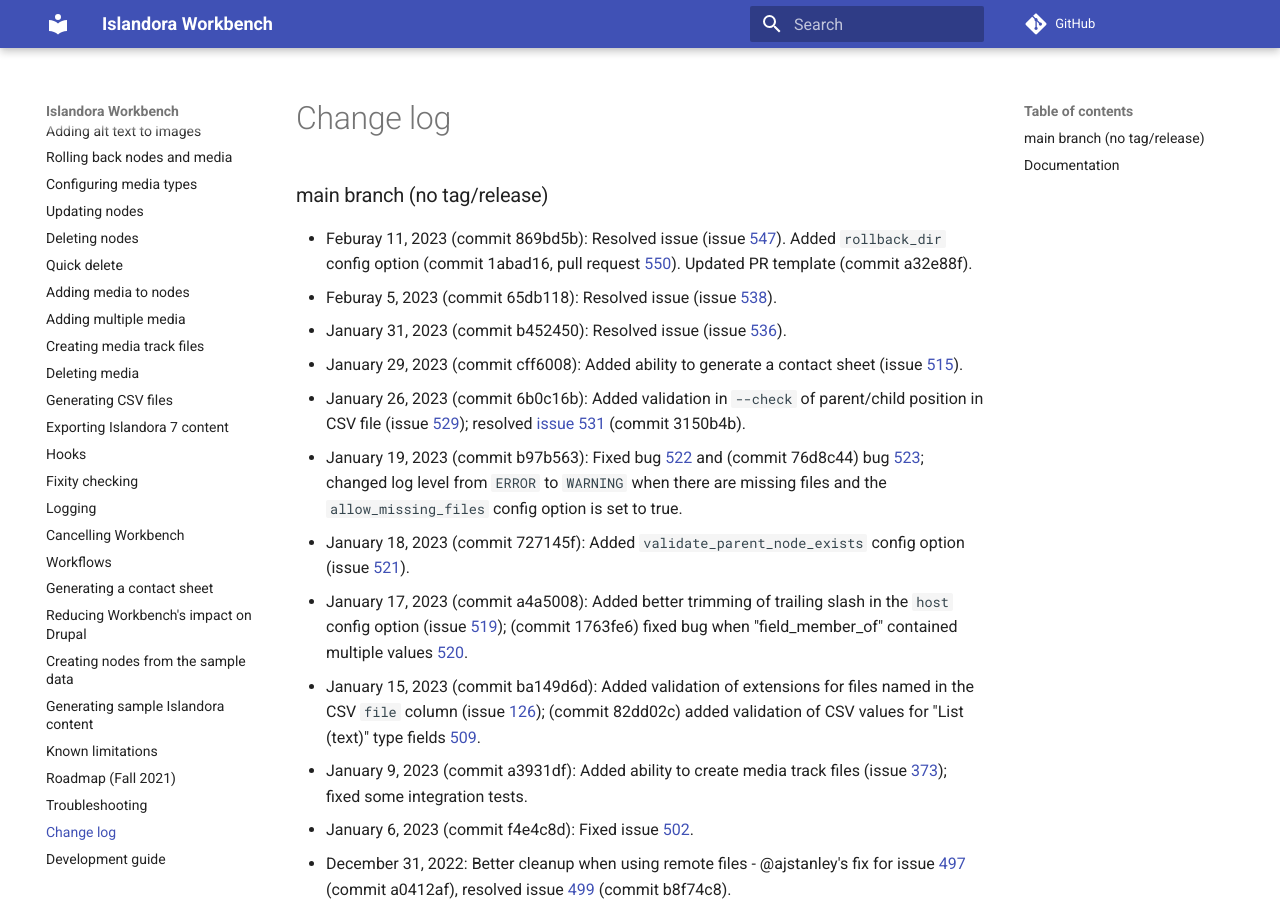
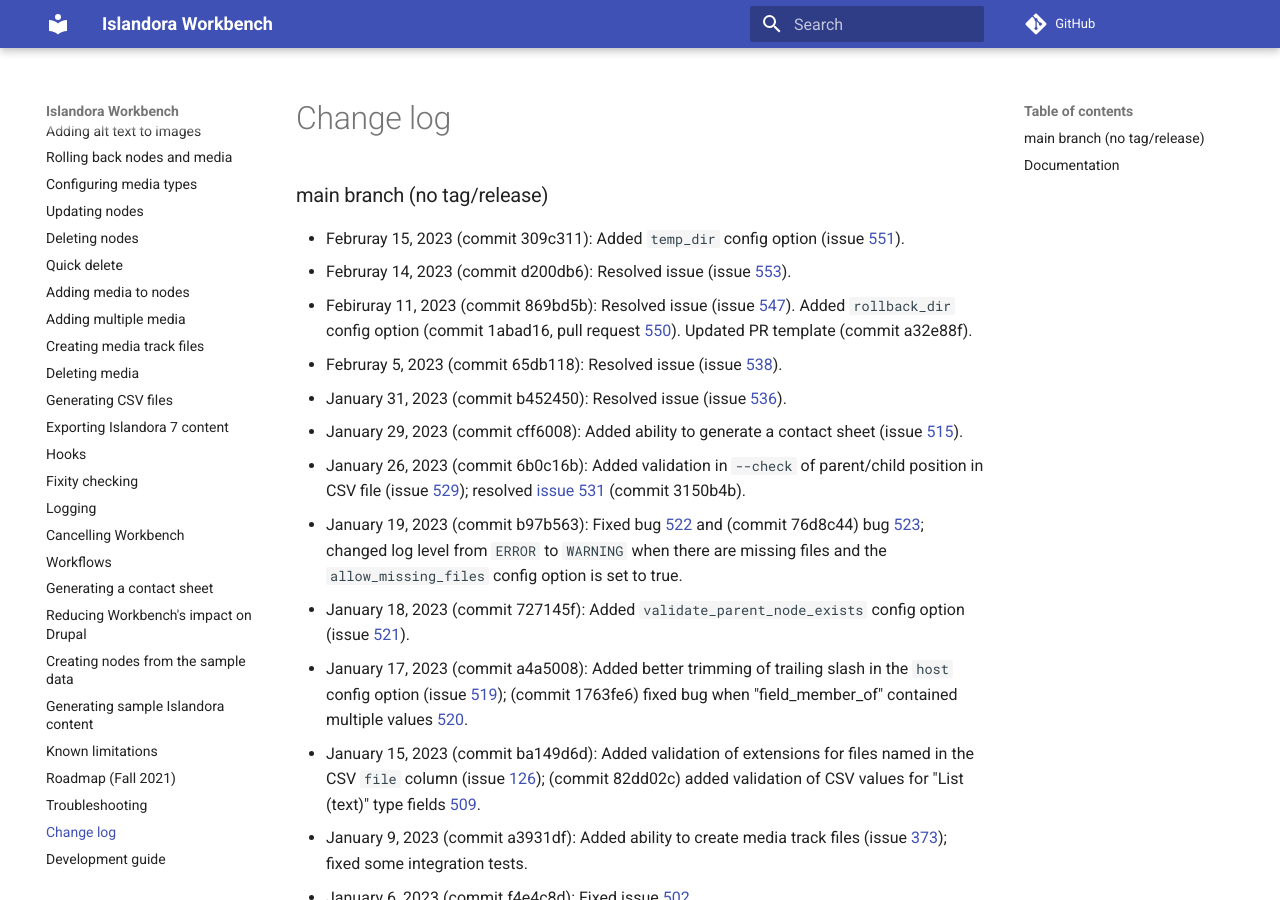
Before and after one commit to mjordan/islandora_workbench_docs, an MkDocs documentation site: the page built from docs/changelog.md, in a window 1280 px wide and 900 px high. Built offline with MkDocs 1.6.1 and Material for MkDocs 9.7.7, drawn with Linux system fonts in a browser that asks for light colours; comment, search, counter and statistics services are not loaded; some of the changed text lies outside the part shown.

Commit message:
Several updates.

```diff
--- a/docs/changelog.md
+++ b/docs/changelog.md
@@ -1,7 +1,9 @@
 ### main branch (no tag/release)
 
-* Feburay 11, 2023 (commit 869bd5b): Resolved issue (issue [547](https://github.com/mjordan/islandora_workbench/issues/547)). Added `rollback_dir` config option (commit 1abad16, pull request [550](https://github.com/mjordan/islandora_workbench/pull/550)). Updated PR template (commit a32e88f).
-* Feburay 5, 2023 (commit 65db118): Resolved issue (issue [538](https://github.com/mjordan/islandora_workbench/issues/538)).
+* Februray 15, 2023 (commit 309c311): Added `temp_dir` config option (issue [551](https://github.com/mjordan/islandora_workbench/issues/551)).
+* Februray 14, 2023 (commit d200db6): Resolved issue (issue [553](https://github.com/mjordan/islandora_workbench/issues/553)).
+* Febiruray 11, 2023 (commit 869bd5b): Resolved issue (issue [547](https://github.com/mjordan/islandora_workbench/issues/547)). Added `rollback_dir` config option (commit 1abad16, pull request [550](https://github.com/mjordan/islandora_workbench/pull/550)). Updated PR template (commit a32e88f).
+* Februray 5, 2023 (commit 65db118): Resolved issue (issue [538](https://github.com/mjordan/islandora_workbench/issues/538)).
 * January 31, 2023 (commit b452450): Resolved issue (issue [536](https://github.com/mjordan/islandora_workbench/issues/536)).
 * January 29, 2023 (commit cff6008): Added ability to generate a contact sheet (issue [515](https://github.com/mjordan/islandora_workbench/issues/515)).
 * January 26, 2023 (commit 6b0c16b): Added validation in `--check` of parent/child position in CSV file (issue [529](https://github.com/mjordan/islandora_workbench/issues/529)); resolved [issue 531](https://github.com/mjordan/islandora_workbench/issues/531) (commit 3150b4b).
@@ -36,6 +38,7 @@
 
 ### Documentation
 
+* February 15, 2023: Updated "[Configuration](/islandora_workbench_docs/configuration/#miscellaneous-settings/)" to include new `temp_dir` setting.
 * February 11, 2023: Updated "[Troubleshooting](/islandora_workbench_docs/troubleshooting/)" and "[Rolling back nodes and media](/islandora_workbench_docs/rolling_back/)."
 * February 5, 2023: Updated the "[Using subdirectories](/islandora_workbench_docs/paged_and_compound/#using-subdirectories)" method of creating compound/paged content to explain using the new `page_title_template` config option.
 * January 31, 2023: Updated "[Generating a contact sheet](/islandora_workbench_docs/contact_sheet)"; updated "[Configuring media types](/islandora_workbench_docs/media_types/)".
```
Also changed, not shown: docs/configuration.md (+1 -0 lines).
